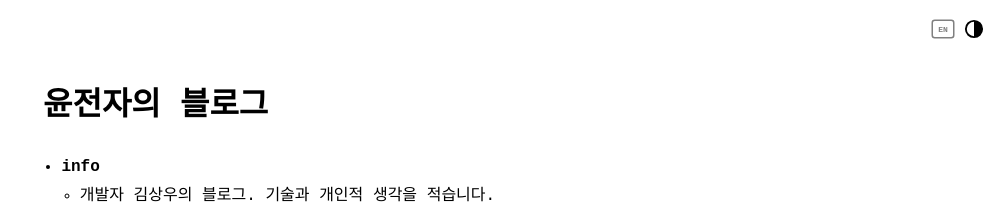
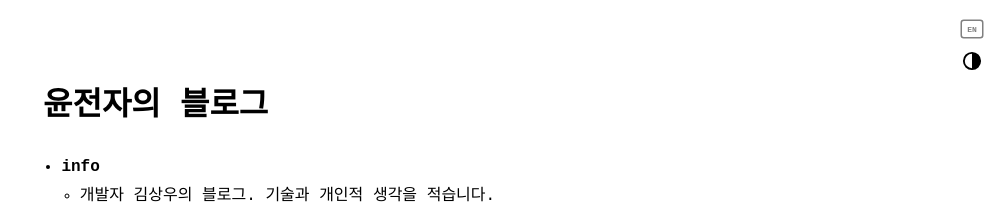
Before and after one commit to electronyoon/electronyoon.github.io, a Jekyll site: the page built from index.md, in a window 1280 px wide. Shown: the top 209 px of the page, without its empty margins (277-1280 px from the left). Built offline with Jekyll 4.4.1, drawn with Linux system fonts in a browser that asks for light colours.

Commit message:
style: 토글 버튼을 세로로 정렬
- 언어 토글을 테마 토글 위에 배치
- 고정 위치와 간격을 공통 컨트롤 컨테이너로 통합

```diff
--- a/_layouts/default.html
+++ b/_layouts/default.html
@@ -14,13 +14,15 @@
         localStorage.setItem('theme', next);
       }
     </script>
+    <div class="site-controls">
       {%- include lang_toggle.html -%}
-    <button id="theme-toggle" onclick="toggleTheme()" aria-label="Toggle theme" style="position:fixed;top:1rem;right:1rem;background:none;border:none;cursor:pointer;font-size:1.2rem;padding:0.2rem;z-index:100;line-height:0;">
+      <button id="theme-toggle" onclick="toggleTheme()" aria-label="Toggle theme">
         <svg width="20" height="20" viewBox="0 0 16 16" aria-hidden="true">
           <circle cx="8" cy="8" r="6.5" fill="none" stroke="currentColor" stroke-width="1.5"/>
           <path d="M8 1.5A6.5 6.5 0 0 1 8 14.5Z" fill="currentColor"/>
         </svg>
       </button>
+    </div>
     <main class="page-content" aria-label="Content">
       <div class="w">
         {{ content }}
--- a/_sass/no-style-please.scss
+++ b/_sass/no-style-please.scss
@@ -43,17 +43,24 @@ body[a="dark"] { @include dark-appearance; }
 }
 // -------------------------------------------- //
 
-#theme-toggle {
+.site-controls {
   position: fixed;
   top: 1rem;
   right: 1rem;
+  z-index: 100;
+  display: flex;
+  flex-direction: column;
+  align-items: center;
+  gap: 0.35rem;
+}
+
+#theme-toggle {
   background: none;
   border: none;
   cursor: pointer;
   font-size: 1.2rem;
   padding: 0.2rem;
   line-height: 0;
-  z-index: 100;
 
   svg { display: block; width: 20px; height: 20px; }
 }
@@ -99,12 +106,8 @@ ul, ol { padding-left: 1.15em; }
   margin-left: 0.35em;
 }
 
-// 고정 언어 전환 버튼. 테마 토글 왼쪽에 나란히 놓고 같은 선형 SVG 톤을 쓴다.
+// 고정 언어 전환 버튼. 테마 토글 위에 놓고 같은 선형 SVG 톤을 쓴다.
 .lang-toggle {
-  position: fixed;
-  top: 1rem;
-  right: 2.8rem;
-  z-index: 100;
   line-height: 0;
   padding: 0.2rem;
   color: gray;
```
Lines whose indentation alone changed are shown as unchanged.
